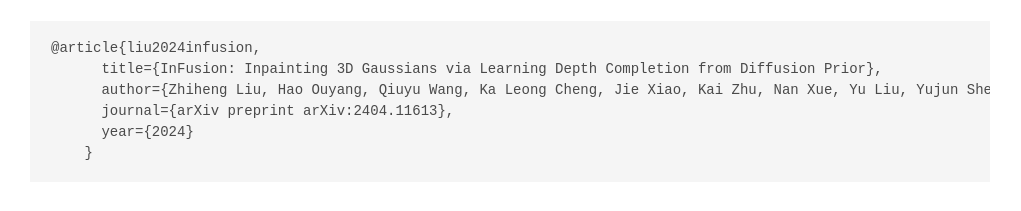
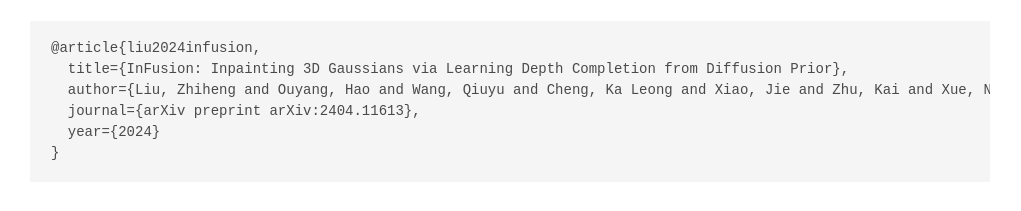
Before and after one commit to Johanan528/Infusion, a plain HTML site: page index.html in a window 1280 px wide. Shown: the part 2876-3087 px from the top of the page, without its empty margins (130-1151 px from the left). Drawn offline with Linux system fonts and the light colour scheme; some packages are replaced by stand-ins of ours; a script that the page names is missing.

Commit message:
Update index.html

```diff
--- a/index.html
+++ b/index.html
@@ -438,11 +438,11 @@
   <div class="container is-max-desktop content">
     <h2 class="title">BibTeX</h2>
     <pre><code>@article{liu2024infusion,
-      title={InFusion: Inpainting 3D Gaussians via Learning Depth Completion from Diffusion Prior},
-      author={Zhiheng Liu, Hao Ouyang, Qiuyu Wang, Ka Leong Cheng, Jie Xiao, Kai Zhu, Nan Xue, Yu Liu, Yujun Shen, Yang Cao},
-      journal={arXiv preprint arXiv:2404.11613},
-      year={2024}
-    }</code></pre>
+  title={InFusion: Inpainting 3D Gaussians via Learning Depth Completion from Diffusion Prior},
+  author={Liu, Zhiheng and Ouyang, Hao and Wang, Qiuyu and Cheng, Ka Leong and Xiao, Jie and Zhu, Kai and Xue, Nan and Liu, Yu and Shen, Yujun and Cao, Yang},
+  journal={arXiv preprint arXiv:2404.11613},
+  year={2024}
+}</code></pre>
   </div>
 </section>
 <footer class="footer">
```
